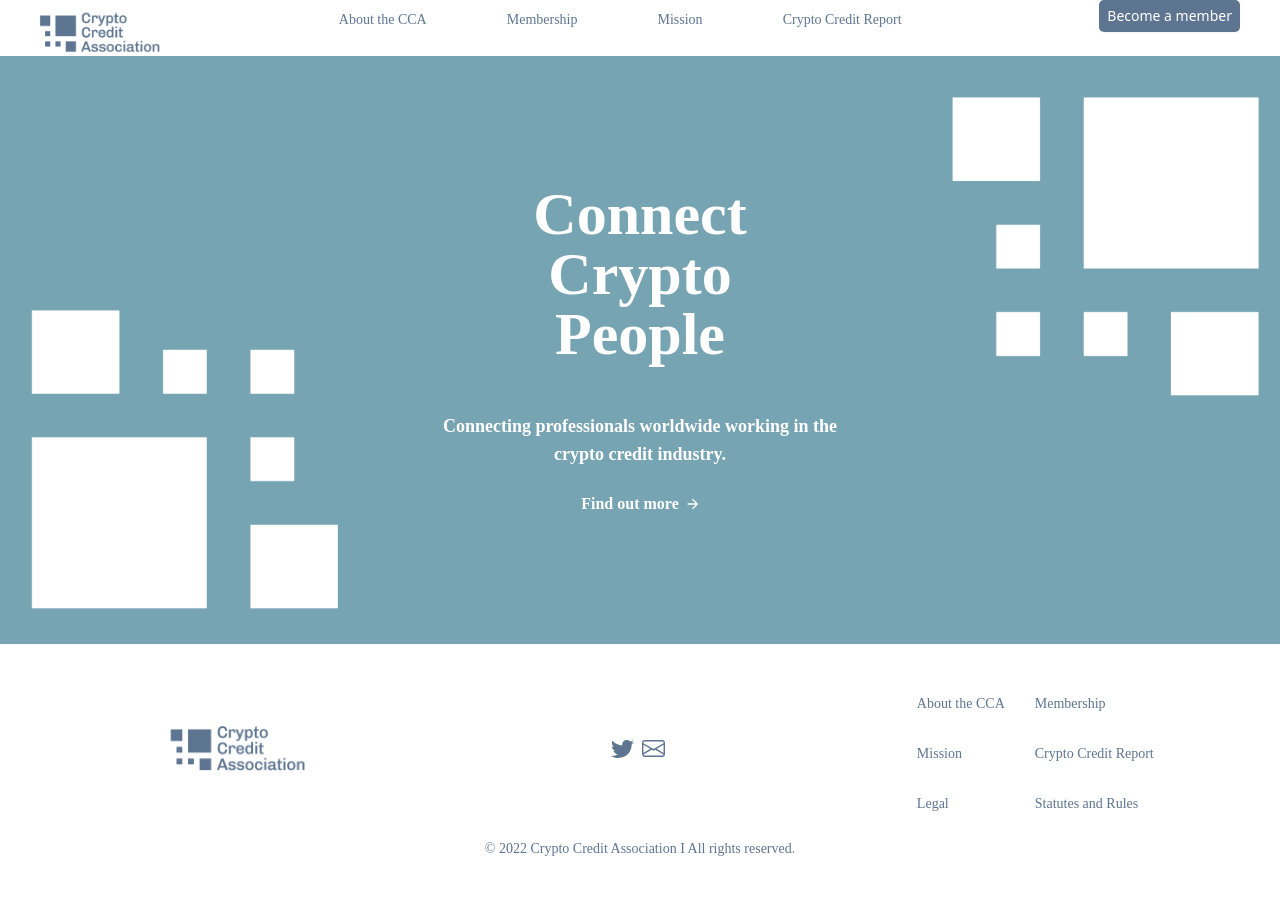
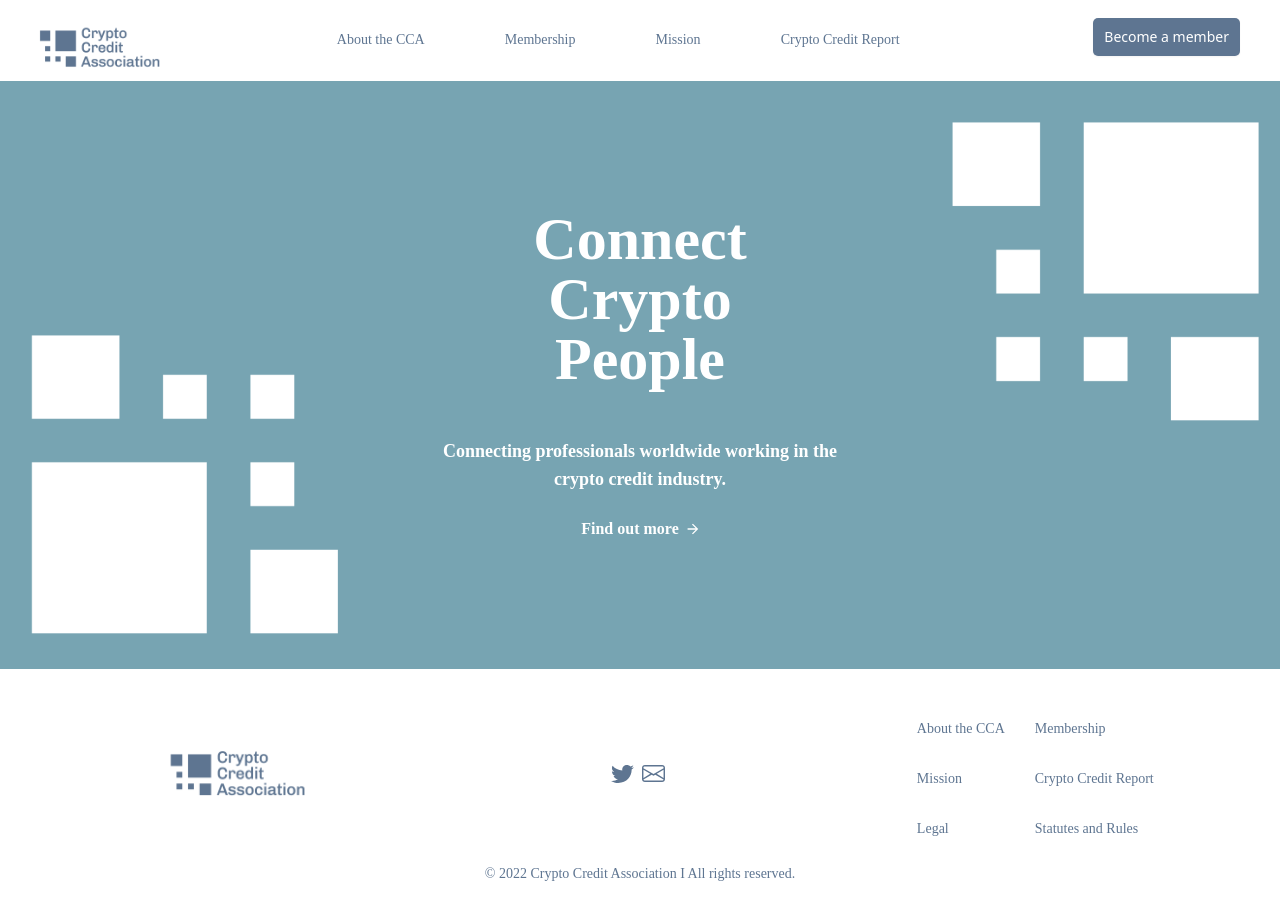
Before and after one commit to crypto-credit-association/cca-website, a Next.js app: page / in a window 1280 px wide. Before the commit the page ends 889 px from the top, so only its background shows below. Built offline with nearby package versions, Linux system fonts and the light colour scheme; a web font is replaced by a local one.

Commit message:
Nav css updates

```diff
--- a/src/components/mission/nav.js
+++ b/src/components/mission/nav.js
@@ -10,8 +10,8 @@ function classNames(...classes) {
 
 export default function Test(props) {
     return (
-        <div className="my-5 sticky top-0 z-10 bg-white pr-5">
-            <main>
+        <div className="my-5 bg-white pr-5">
+            <main className="nav">
                 <Disclosure as="nav">
                     {({ open }) => (
                         <>
--- a/styles/globals.css
+++ b/styles/globals.css
@@ -96,18 +96,14 @@ li{
 .ctaButton {
   background-color: #5E7591;
   border-radius: 5px;
-  padding: 7px;
+  padding: 10px;
   margin-right: 40px;
+  margin-top: 8px;
 }
 
 .nav {
-  display: flex;
-  flex-wrap: wrap;
-  position: relative;
-  align-items: center;
-  justify-content: space-between;
-  margin: auto;
-  background-color: #E8E9EA;
+  margin-top: 10px;
+  margin-bottom: 10px;
 }
 
 .navItems {
@@ -115,7 +111,7 @@ li{
   color: #5E7591;
   font-weight: 500;
   display: flex;
-  padding-top: 10px;
+  padding-top: 15px;
 }
 
 .ccaLogo {
@@ -131,6 +127,7 @@ li{
   }
   .navItemsDesktop {
     display: flex;
+    padding-top: 5px;
   }
   .ctaButton {
     display: flex;
```
